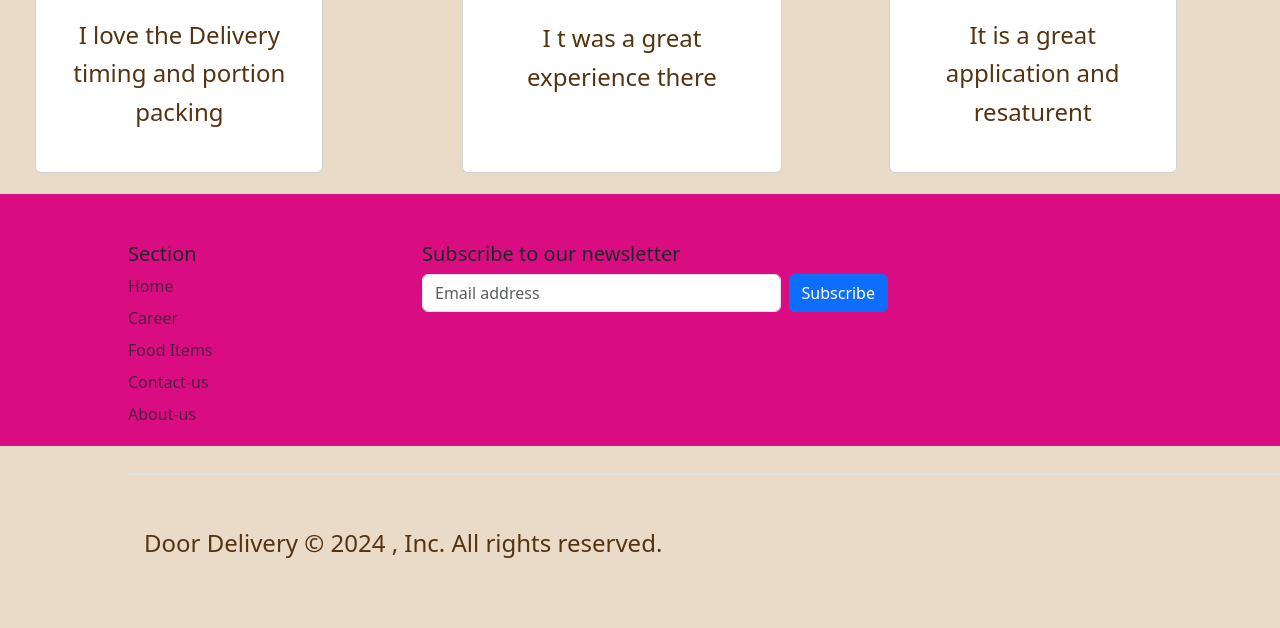
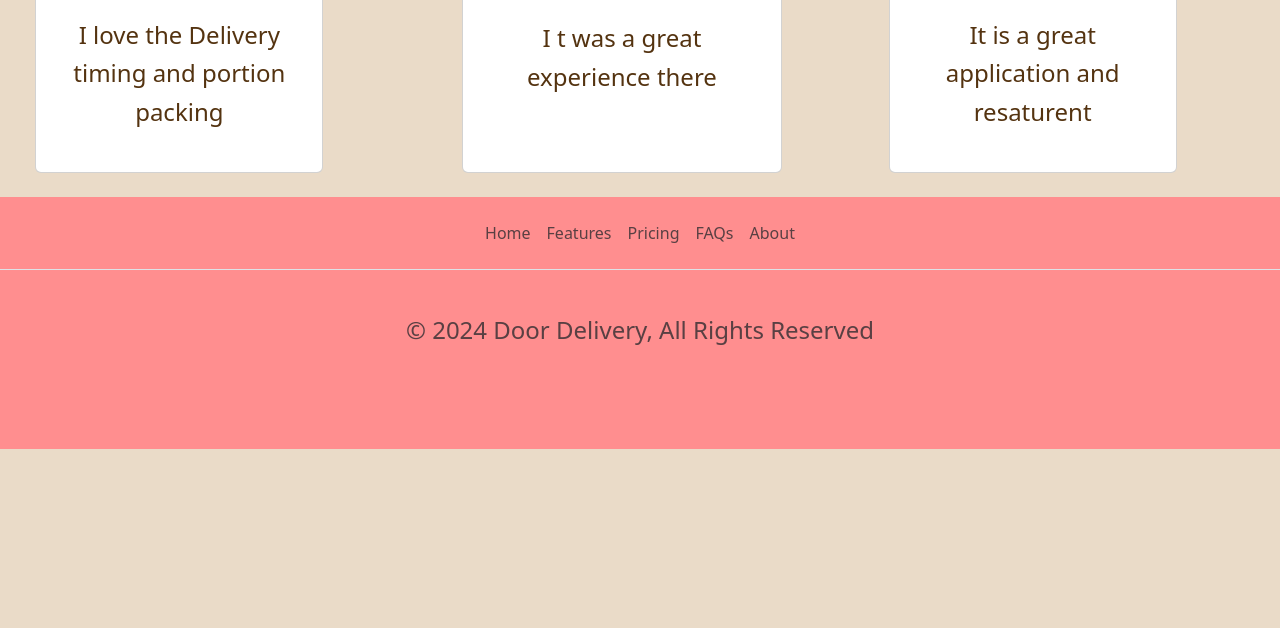
Before and after one commit to mayank212000/Foodorder, a plain HTML site: page index.html in a window 1280 px wide. Shown: the part 2312-2940 px from the top of the page. After the commit the page ends 2785 px from the top, so only its background shows below. Drawn offline with nearby package versions, Linux system fonts and the light colour scheme; a web font is replaced by a local one.

Commit message:
Footer Updated

```diff
--- a/index.html
+++ b/index.html
@@ -131,51 +131,15 @@
                 </div>
             </div>
         </div>
-
-        <footer class="py-5">
-            <div class="row">
-                <div class="col-6 col-md-2 mb-3">
-                    <h5>Section</h5>
-                    <ul class="nav flex-column">
-                        <li class="nav-item mb-2"><a href="#" class="nav-link p-0 text-body-secondary">Home</a></li>
-                        <li class="nav-item mb-2"><a href="#" class="nav-link p-0 text-body-secondary">Career</a></li>
-                        <li class="nav-item mb-2"><a href="#" class="nav-link p-0 text-body-secondary">Food Items</a>
-                        </li>
-                        <li class="nav-item mb-2"><a href="#" class="nav-link p-0 text-body-secondary">Contact-us</a>
-                        </li>
-                        <li class="nav-item mb-2"><a href="#" class="nav-link p-0 text-body-secondary">About-us</a></li>
-                    </ul>
-                </div>
-                <div class="col-md-5 offset-md-1 mb-3">
-                    <div id="sub-letter">
-                        <form>
-                            <h5>Subscribe to our newsletter</h5>
-                            <div class="d-flex flex-column flex-sm-row w-100 gap-2">
-                                <label for="newsletter1" class="visually-hidden">Email address</label>
-                                <input id="newsletter1" type="text" class="form-control" placeholder="Email address"
-                                    fdprocessedid="9ei99l">
-                                <button class="btn btn-primary" type="button" fdprocessedid="fsc7h3">Subscribe</button>
-                            </div>
-                        </form>
-                    </div>
-
-                </div>
-            </div>
-
-            <div class="d-flex flex-column flex-sm-row justify-content-between py-4 my-4 border-top">
-                <p> Door Delivery © 2024 , Inc. All rights reserved.</p>
-                <ul class="list-unstyled d-flex">
-                    <li class="ms-3"><a class="link-body-emphasis" href="#"><svg class="bi" width="24" height="24">
-                                <use xlink:href="#twitter"></use>
-                            </svg></a></li>
-                    <li class="ms-3"><a class="link-body-emphasis" href="#"><svg class="bi" width="24" height="24">
-                                <use xlink:href="#instagram"></use>
-                            </svg></a></li>
-                    <li class="ms-3"><a class="link-body-emphasis" href="#"><svg class="bi" width="24" height="24">
-                                <use xlink:href="#facebook"></use>
-                            </svg></a></li>
-                </ul>
-            </div>
+        <footer class="py-3 my-4">
+            <ul class="nav justify-content-center border-bottom pb-3 mb-3">
+                <li class="nav-item"><a href="#" class="nav-link px-2 text-body-secondary">Home</a></li>
+                <li class="nav-item"><a href="#" class="nav-link px-2 text-body-secondary">Features</a></li>
+                <li class="nav-item"><a href="#" class="nav-link px-2 text-body-secondary">Pricing</a></li>
+                <li class="nav-item"><a href="#" class="nav-link px-2 text-body-secondary">FAQs</a></li>
+                <li class="nav-item"><a href="#" class="nav-link px-2 text-body-secondary">About</a></li>
+            </ul>
+            <p class="text-center text-body-secondary">© 2024 Door Delivery, All Rights Reserved</p>
         </footer>
 </body>
 
--- a/style.css
+++ b/style.css
@@ -93,7 +93,7 @@
     margin-bottom: 21px;
 }
 
-.py-5 {
-    background-color: #DA0C81;
-    padding-left: 8rem;
+.py-3 {
+    background-color: #FF8E8F;
+
 }
```
